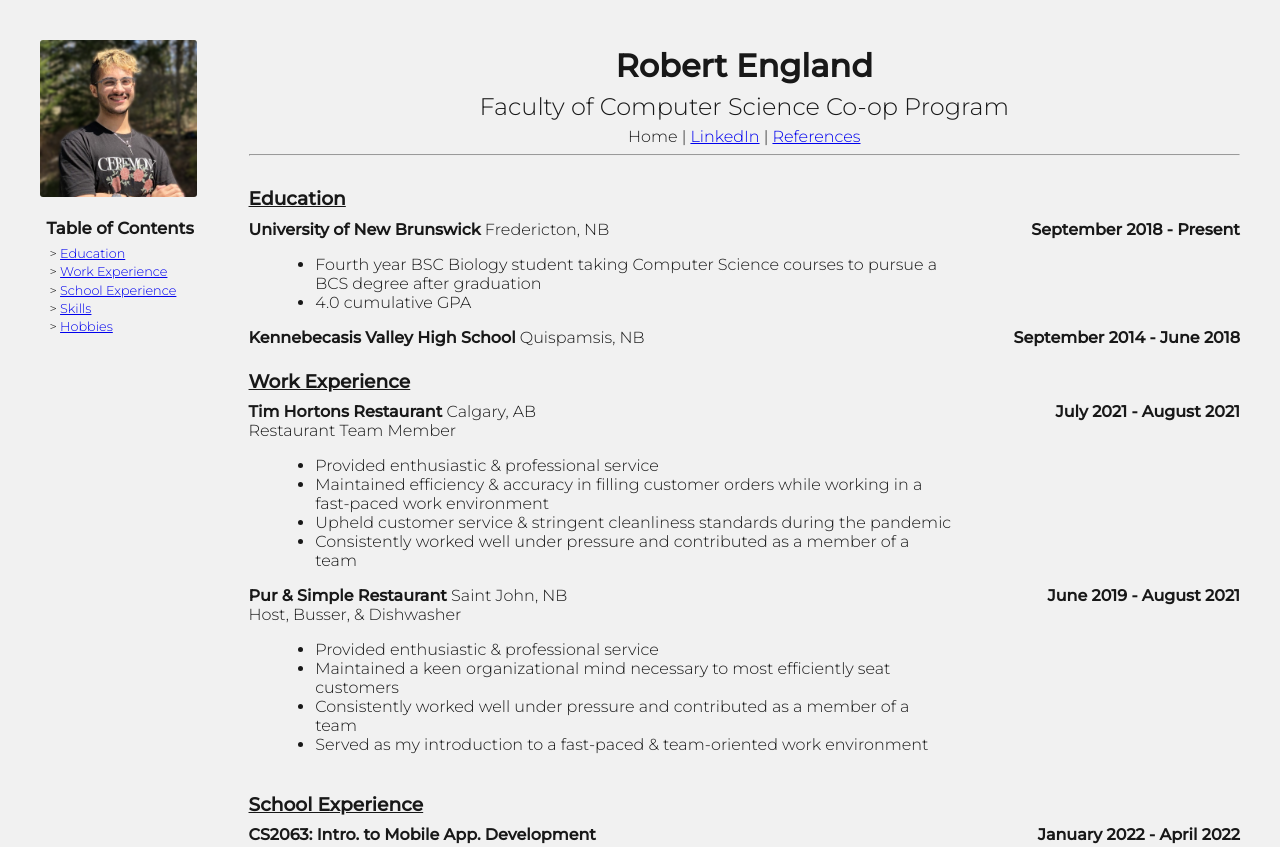
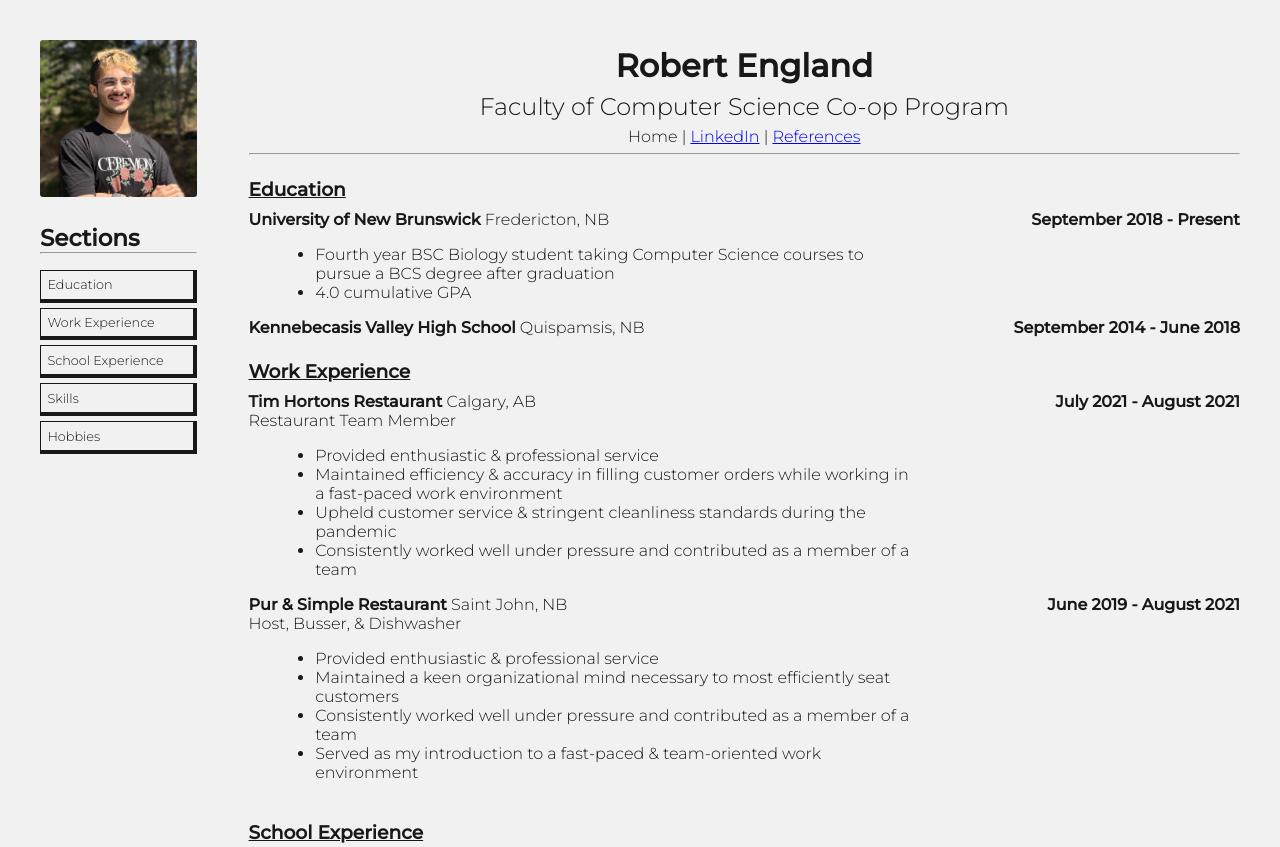
Before and after one commit to renglan1/resume-website, a plain HTML site: page index.html in a window 1280 px wide. Shown: the top 847 px of the page. Drawn offline with Linux system fonts and the light colour scheme.

Commit message:
changed styling of sidebar links

```diff
--- a/index.html
+++ b/index.html
@@ -48,14 +48,15 @@
                 <div class="sidebar-inner">
                     <img class="headshot" src="images/rob-england-headshot.png" alt="Picture of Rob England">
                     <nav class="sidebar-nav">
-                        <p class="sidebar-title">Table of Contents</p>
-                        <ul class="sidebar-links">
-                            <li><a href="#education">Education</a></li>
-                            <li><a href="#work-experience">Work Experience</a></li>
-                            <li><a href="#school-experience">School Experience</a></li>
-                            <li><a href="#skills">Skills</a></li>
-                            <li><a href="#hobbies">Hobbies</a></li>
-                        </ul>
+                        <p class="sidebar-title">Sections</p>
+                        <hr class="sidebar-hr">
+                        <div class="sidebar-links">
+                            <a class="sidebar-link" href="#education">Education</a>
+                            <a class="sidebar-link" href="#work-experience">Work Experience</a>
+                            <a class="sidebar-link" href="#school-experience">School Experience</a>
+                            <a class="sidebar-link" href="#skills">Skills</a>
+                            <a class="sidebar-link" href="#hobbies">Hobbies</a>
+                        </div>
                     </nav>
                 </div>
             </div>
--- a/styles/style.css
+++ b/styles/style.css
@@ -11,6 +11,11 @@ html{
     box-sizing: border-box;
 }
 
+/*This allows all elements to inherit the alternative box model declared in the html rule*/
+*, *::before, *::after {
+    box-sizing: inherit;
+}
+
 .root{
     padding: 2.5vw 2.5vw;
 }
@@ -19,8 +24,6 @@ html{
 /*Element rules*/
 h1{
     margin: 0.5vw;
-    font-weight: bold;
-    min-width: fit-content;
     text-align: center;
 }
 
@@ -49,6 +52,10 @@ footer{
 ul {
     margin-left: 2em;
     padding-left: 0;
+}
+
+hr{
+    margin: 0;
 }
 
 
@@ -161,29 +168,40 @@ ul.entry-desc{
     text-align: left;
 }
 
-.sidebar-nav .sidebar-title{
+.sidebar-title{
     font-weight: bold;
-    font-size: 1.3vw;
+    font-size: 1.8vw;
     margin-top: 1em;
-    margin-bottom: 0.5em;
+    margin-bottom: 0;
 }
 
-.sidebar-nav .sidebar-links{
-    line-height: 10%;
-    padding-left: 0em;
+.sidebar-nav {
     margin: 0;
-    list-style: none;
 }
 
-.sidebar-links > li:before{
-    content: ">";
-    padding-right: 0.25em;
+.sidebar-link{
+    display: inline-block;
+    font-size: 1vw;
+    background-color: #f1f1f1;
+    color: #181818;
+    text-decoration: none;
+    padding: 0.5em;
+    width: 100%;
+    border: 1px solid #181818;
+    margin: 0.2vw 0;
+    border-right-width: 4px;
+    border-bottom-width: 4px;
 }
 
-.sidebar-links > li{
-    margin: 0.25em;
-    width: 100%;
-    font-size: 1vw;
+.sidebar-link:hover{
+    background-color: #181818;
+    color: #f1f1f1;
+    border-right-color: #f1f1f1;
+    border-bottom-color: #f1f1f1;
+}
+
+.sidebar-link-wrapper:hover{
+    border-color: #181818;
 }
 
 .headshot{
@@ -191,6 +209,10 @@ ul.entry-desc{
     border-radius: 3px;
 }
 
+.sidebar-hr{
+    margin-bottom: 1vw;
+}
+
 nav{
     margin: 0.5vw;
     font-weight: 300;
```
